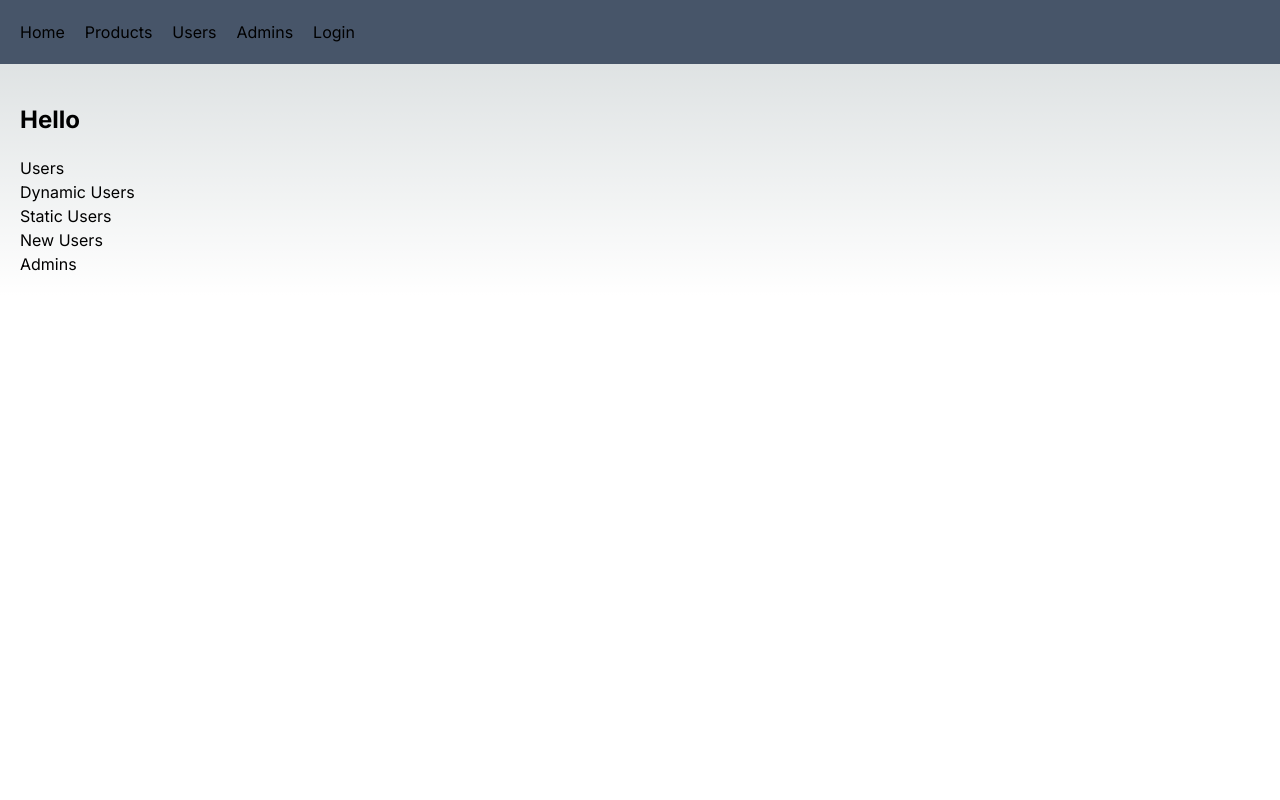
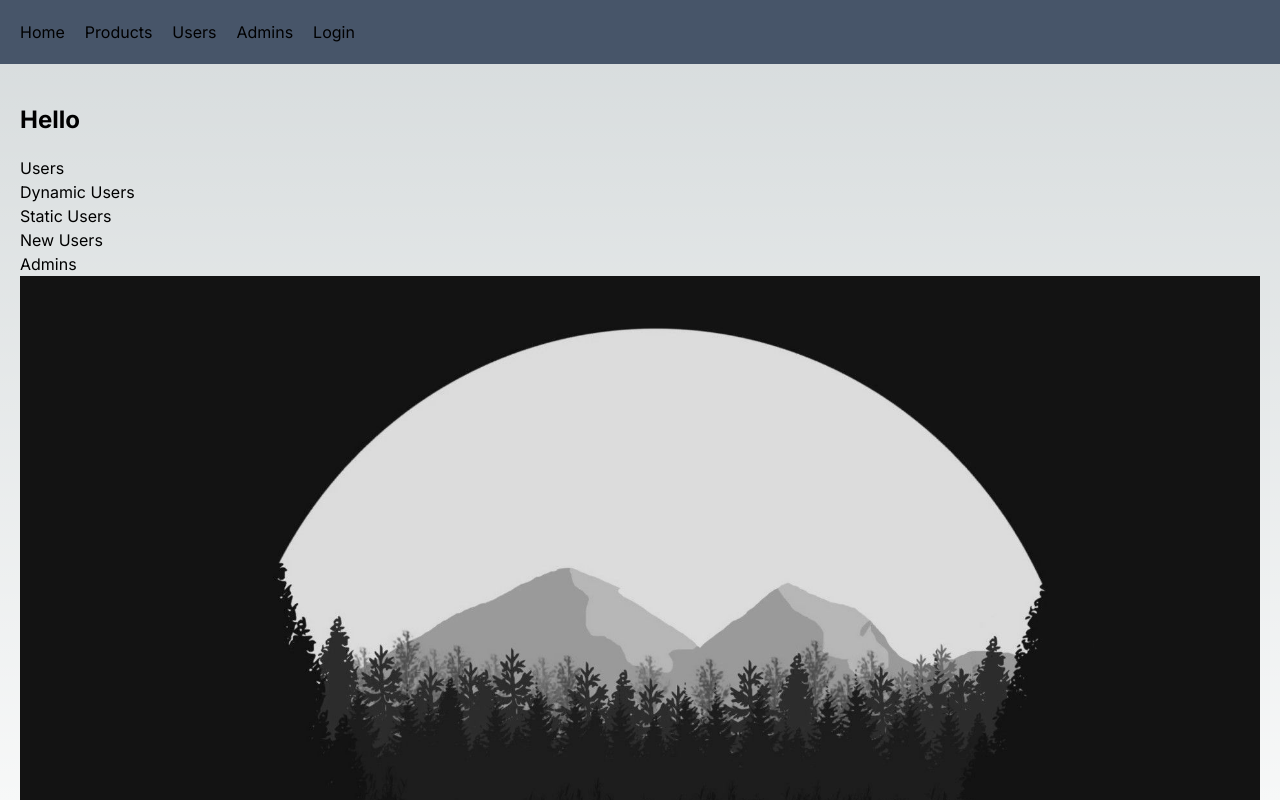
Before and after one commit to Ayroid/ace-next-app, a Next.js app: page / in a window 1280 px wide. Shown: the top 800 px of the page. Built offline with nearby package versions, Linux system fonts and the light colour scheme; no server answers.

Commit message:
feat: implement Image Optimization

```diff
--- a/app/page.tsx
+++ b/app/page.tsx
@@ -2,6 +2,8 @@ import { getServerSession } from "next-auth";
 import Link from "next/link";
 import React from "react";
 import { authOptions } from "@/app/api/auth/[...nextauth]/route";
+import Image from "next/image";
+import bgimage from "@/public/images/bgimage.jpg";
 
 const Home = async () => {
   const session = await getServerSession(authOptions);
@@ -17,6 +19,14 @@ const Home = async () => {
       <Link href={"/users/new"}>New Users</Link>
       <br />
       <Link href={"/admins"}>Admins</Link>
+      <br />
+      <Image
+        src={bgimage}
+        alt="BgImage"
+        quality={100}
+        className="object-cover"
+        priority
+      />
     </main>
   );
 };
```
Also changed, not shown: public/images/bgimage.jpg (added).
